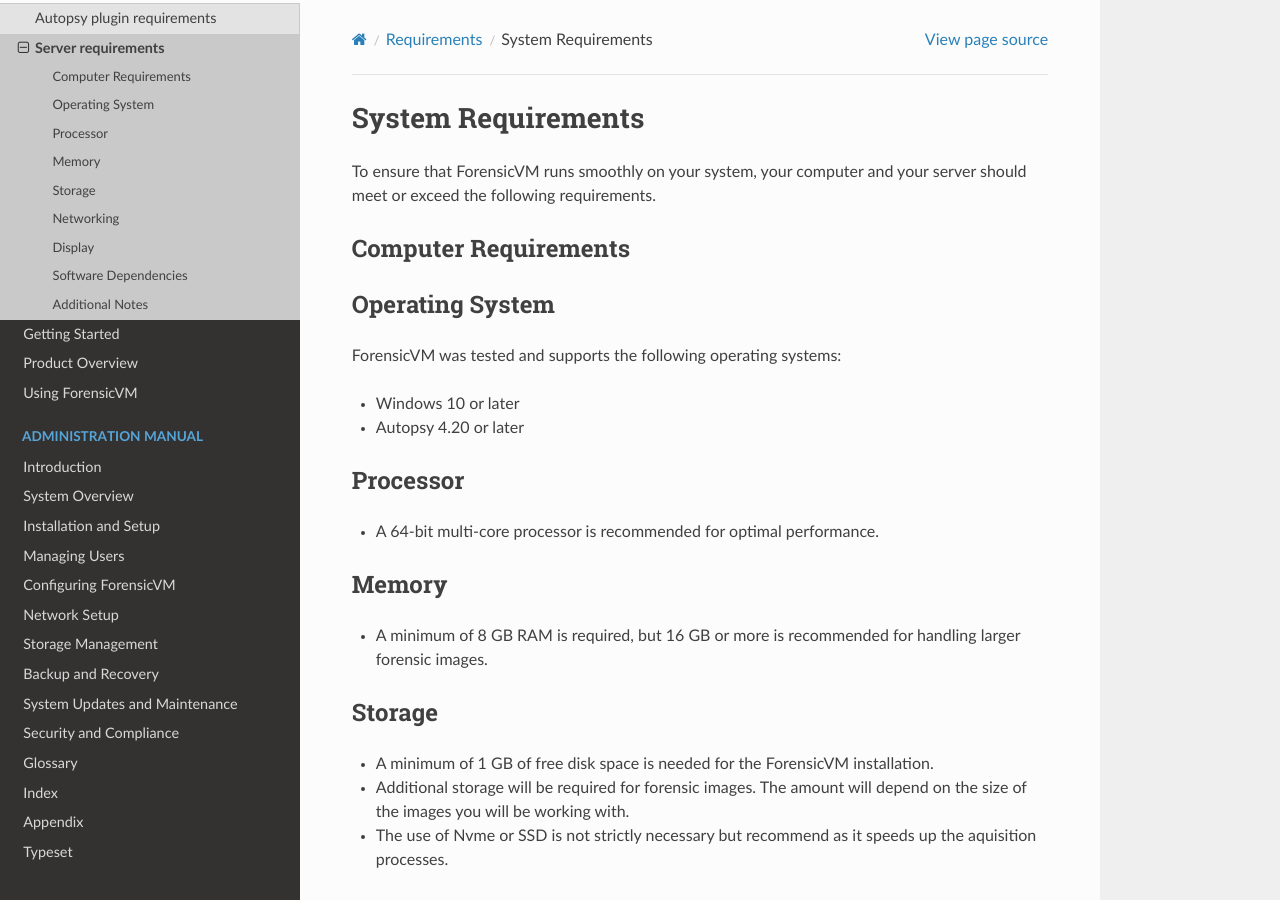
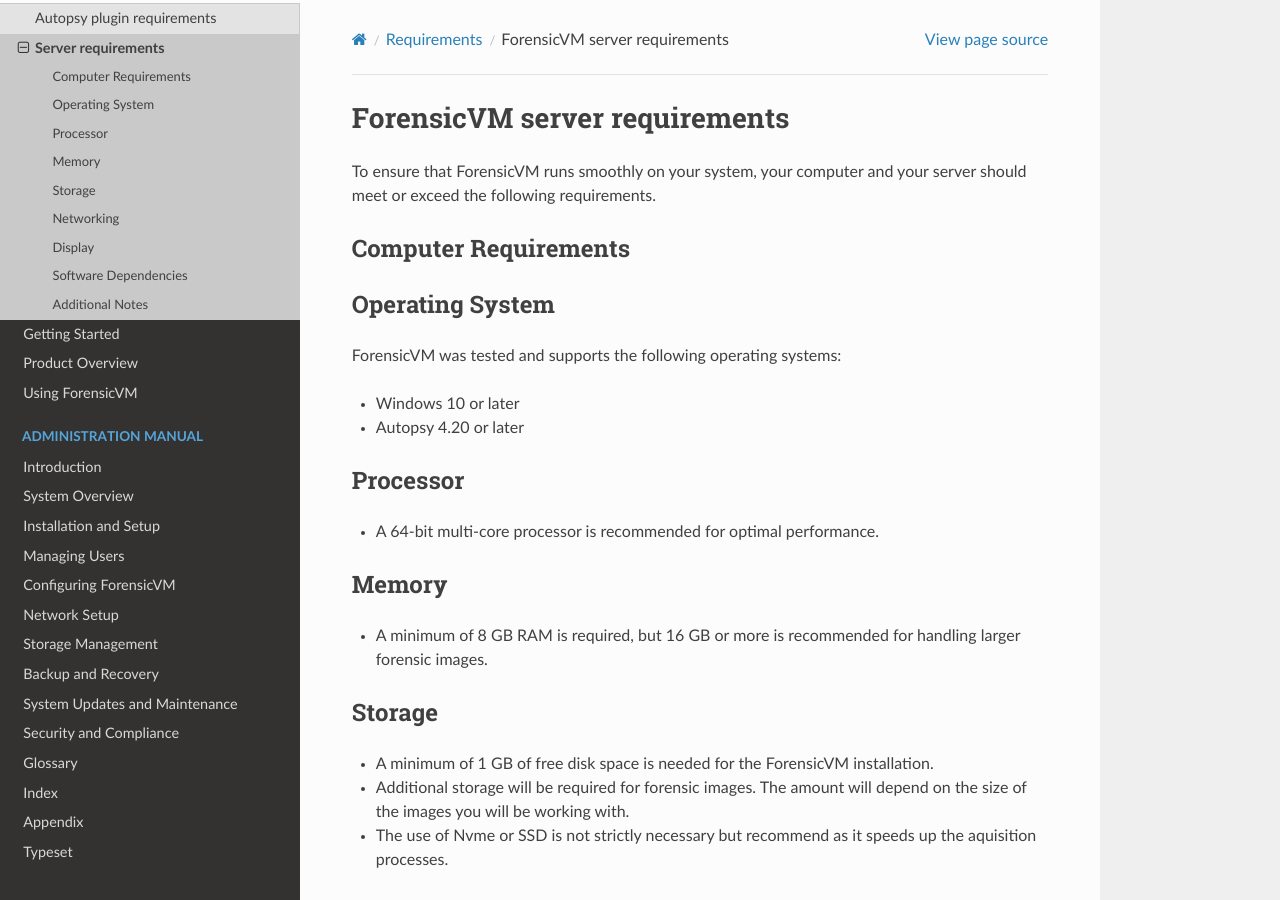
Before and after one commit to nunomourinho/ForensicVMServerAndClientDocs, a Sphinx documentation site: the page built from docs/user/server_requirements.rst, in a window 1280 px wide and 900 px high. Built offline with Sphinx 7.4.7 and the Read the Docs theme 2.0.0, drawn with Linux system fonts in a browser that asks for light colours; pages that are not in the unit, such as notebooks, are missing from menus.

Commit message:
Update server_requirements.rst

```diff
--- a/docs/user/server_requirements.rst
+++ b/docs/user/server_requirements.rst
@@ -1,6 +1,6 @@
-====================
-System Requirements
-====================
+==============================
+ForensicVM server requirements
+==============================
 
 To ensure that ForensicVM runs smoothly on your system, your computer and your server should meet or exceed the following requirements.
 
```
